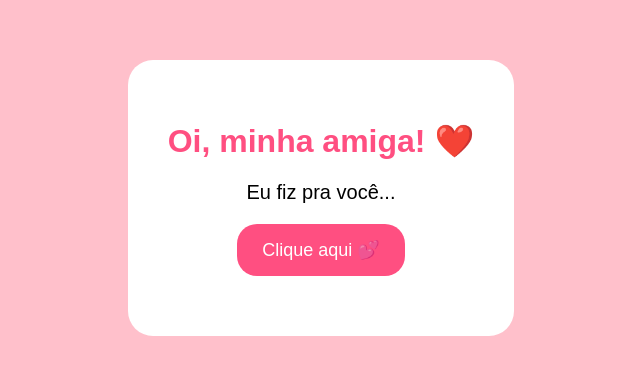
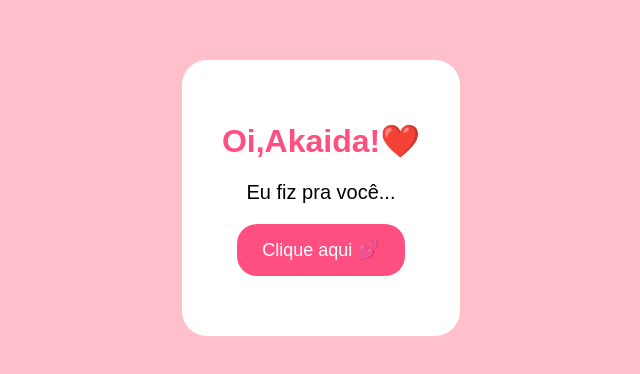
Before and after one commit to lukinhafree9-code/Mensagem-para-voc-, a plain HTML site: page index.html in a window 1280 px wide. Shown: the part 202-576 px from the top of the page, without its empty margins (319-959 px from the left). Drawn offline with Linux system fonts and the light colour scheme.

Commit message:
Update index.html

```diff
--- a/index.html
+++ b/index.html
@@ -49,7 +49,7 @@
 
 <div class="caixa">
 
-    <h1>Oi, minha amiga! ❤️</h1>
+    <h1>Oi,Akaida!❤️</h1>
 
     <p>Eu fiz pra você...</p>
 
```
